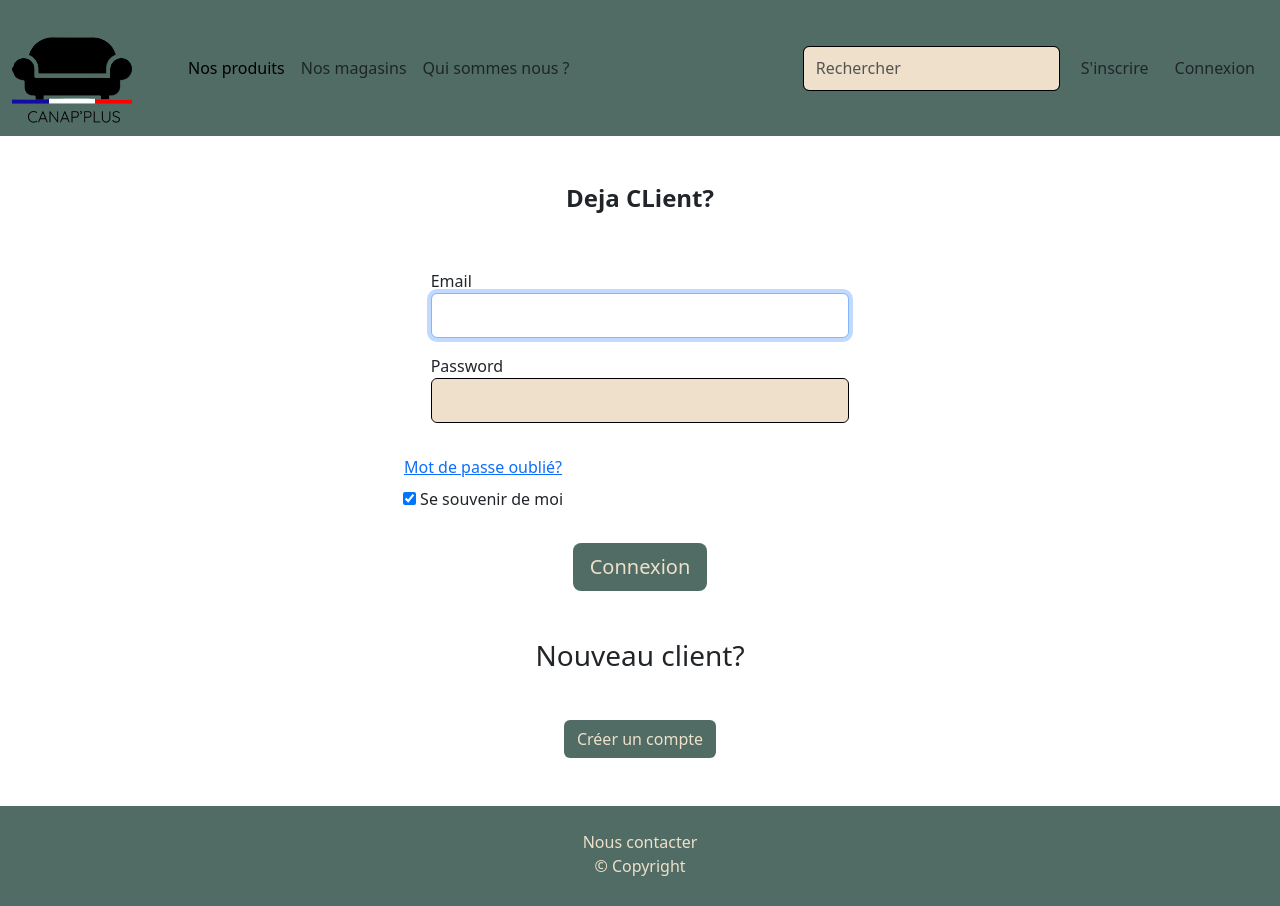
After one commit to Vara33125/canap-plus-symfony, a Symfony app: template templates/pages/visitor/login/login.html.twig in a window 1280 px wide. The commit adds this page. Run offline with Twig, Linux system fonts and the light colour scheme; the template is opened without the code that fills it, so the values that code supplies are empty; some libraries are stand-ins or nearby versions.

Commit message:
Sprint1_login_system_and_logout

```diff
--- a/public/styles/inscription.css
+++ b/public/styles/inscription.css
@@ -19,7 +19,9 @@
     color: #eee0cb !important;
   }
 
-
+  body{
+    background-color: #f5f5f5;
+  }
 
   h1 {
     display: none;
--- /dev/null
+++ b/public/styles/login.css
@@ -0,0 +1,32 @@
+*{
+    padding: 0;
+    margin: 0;
+  }
+  .colorGreen {
+      background-color: #506c64;
+    }
+    .colorMenu {
+      background-color: #eee0cb !important;
+    }
+    .colorFooter {
+      color: #eee0cb !important;
+    }
+    .connect:hover{
+      background-color: #506c64 !important;
+      color: #eee0cb !important;
+    }
+    .btn-colorGreen{
+      background-color: #506c64 !important;
+      color: #eee0cb !important;
+    }
+
+    footer {
+      height: 100px;
+
+    }
+    .form-control{
+      width: 100%;
+      height: 45px;
+      background-color: #eee0cb;
+      border: 1px solid black;
+    }
--- a/public/styles/politique.css
+++ b/public/styles/politique.css
@@ -1,3 +1,6 @@
+body{
+  background-color: #f5f5f5;
+}
 .colorGreen {
     background-color: #506c64;
   }
--- /dev/null
+++ b/templates/pages/visitor/login/login.html.twig
@@ -0,0 +1,44 @@
+{% extends 'themes/base_visitor.html.twig' %}
+
+{% block title %}Connexion{% endblock %}
+{% block style %}
+    <link rel="stylesheet" href="/styles/login.css">
+{% endblock %}
+{% block main %}
+    <form method="post" >
+        {% if error %}
+            <div class="alert alert-danger">{{ error.messageKey|trans(error.messageData, 'security') }}</div>
+        {% endif %}
+
+
+        <div class="container-fluid h-100 d-flex flex-column justify-content-center">
+            <h1 class="my-5 fw-bolder text-center" style="font-size: 1.5rem">Deja CLient?</h1>
+            <div class="col-md-4 col-sm-10 my-2 mx-auto">
+                <label for="username">Email</label>
+                <input type="email" value="{{ last_username }}" name="_username" id="username" class="form-control" autocomplete="email" required autofocus>
+            </div>
+            <div class="col-md-4 my-2 mx-auto">
+                <label for="password">Password</label>
+                <input type="password" name="_password" id="password" class="form-control" autocomplete="current-password" required>
+            </div>
+            <input type="hidden" name="_csrf_token" value="{{ csrf_token('authenticate') }}">
+            <div class=" my-3">
+                <div class="col-md-9 my-2 text-center">
+                    <a href="#">Mot de passe oublié?</a>
+                </div>
+                <div class="col-md-9 mb-3 text-center">
+                    <label>
+                        <input type="checkbox" name="_remember_me" checked> Se souvenir de moi
+                    </label>
+                </div>
+            </div>
+            <div class=" d-flex justify-content-center">
+                <input formnovalidate class="btn btn-lg btn-colorGreen " type="submit" value="Connexion">
+            </div>
+        </div>
+    </form>
+    <div class="text-center my-5"><h3>Nouveau client?</h3></div>
+    <div class="mt-4 d-flex justify-content-center">
+        <a href="{{path('visitor_app_register')}}" class="btn btn-colorGreen mx-auto">Créer un compte</a>
+    </div>
+{% endblock %}
--- a/templates/themes/base_visitor.html.twig
+++ b/templates/themes/base_visitor.html.twig
@@ -20,7 +20,8 @@
         <meta name="author" content="Vincent K.">
         <meta name="publisher" content="Vincent K.">
 
-        {# CSS part of Bootstrap 5 #}
+        {# CSS part of Bootstrap 5 & fontawesome Icon #}
+        <link rel="stylesheet" href="https://cdnjs.cloudflare.com/ajax/libs/font-awesome/6.5.2/css/all.min.css" integrity="sha512-SnH5WK+bZxgPHs44uWIX+LLJAJ9/2PkPKZ5QiAj6Ta86w+fsb2TkcmfRyVX3pBnMFcV7oQPJkl9QevSCWr3W6A==" crossorigin="anonymous" referrerpolicy="no-referrer" />
         <link href="https://cdn.jsdelivr.net/npm/bootstrap@5.3.3/dist/css/bootstrap.min.css" rel="stylesheet" integrity="sha384-QWTKZyjpPEjISv5WaRU9OFeRpok6YctnYmDr5pNlyT2bRjXh0JMhjY6hW+ALEwIH" crossorigin="anonymous">
         {% block style %}
         <link rel="stylesheet" href="/styles/styles.css">
@@ -30,7 +31,7 @@
     </head>
     <body>
 
-    <nav class="colorMenu navbar navbar-expand-sm .d-sm-none .d-md-block ">
+    <nav class="colorGreen navbar navbar-expand-sm .d-sm-none .d-md-block ">
       <div class="container-fluid">
       <div class=" d-flex justify-content-start me-5 ms-0">
       {% if app.user %}
@@ -45,9 +46,7 @@
         <div class="collapse navbar-collapse" id="navbarSupportedContent">
           <ul class="navbar-nav me-auto mb-2 mb-lg-0">
             <li class="nav-item">
-              <a class="nav-link active" aria-current="page" href="#"
-                >Nos produits</a
-              >
+              <a class="nav-link active " aria-current="page" href="#">Nos produits</a>
             </li>
             <li class="nav-item">
               <a class="nav-link" href="magasins.html"> Nos magasins</a>
@@ -57,16 +56,41 @@
               <a class="nav-link" href="about-us.html">Qui sommes nous ? </a>
             </li>
           </ul>
-          <form class="d-flex" role="search">
+
+            {% if app.user %}
+              <div class="dropdown-center me-3 my-1">
+                <button class="btn btn-secondary dropdown-toggle" type="button" data-bs-toggle="dropdown" aria-expanded="false">
+                 <i class="fa-solid fa-user"></i>
+                </button>
+                <ul class="dropdown-menu ">
+                  <li><a class="dropdown-item" href="#">Modifier mes informations</a></li>
+                  <li><a class="dropdown-item" href="#">Voir mon panier</a></li>
+                  {% if is_granted('ROLE_ADMIN') %}
+                    <li><a class="dropdown-item" href="#">Espace Administration</a></li>
+                  {% endif %}
+                  <li><a class="dropdown-item" href="{{path('app_logout')}}">Se déconnecter</a></li>
+                </ul>
+              </div>
+              <form class="d-flex my-1" role="search">
             <input
               class="form-control me-2"
               type="search"
               placeholder="Rechercher"
               aria-label="Search"
             />
-            <a id="signIn" href="{{path('visitor_app_register')}}" class="btn connect">S'inscrire </a>
-            <a href="connection.html" class="btn connect"> Connexion</a>
           </form>
+            {% else %}
+            <form class="d-flex" role="search">
+            <input
+              class="form-control me-2"
+              type="search"
+              placeholder="Rechercher"
+              aria-label="Search"
+            />
+          </form>
+                <a id="signIn" href="{{path('visitor_app_register')}}" class="btn connect">S'inscrire </a>
+                <a href="{{path('visitor_app_login')}}" class="btn connect"> Connexion</a>
+            {% endif %}
         </div>
       </div>
     </nav>
@@ -90,3 +114,4 @@
         crossorigin="anonymous"
       ></script>
     </body>
+</html>
```
Also changed, not shown: public/styles/styles.css (+11 -2 lines), src/Controller/Visitor/login/LoginController.php (added, +33 -0 lines), templates/pages/visitor/registration/register.html.twig (+5 -5 lines), 1 other file.
